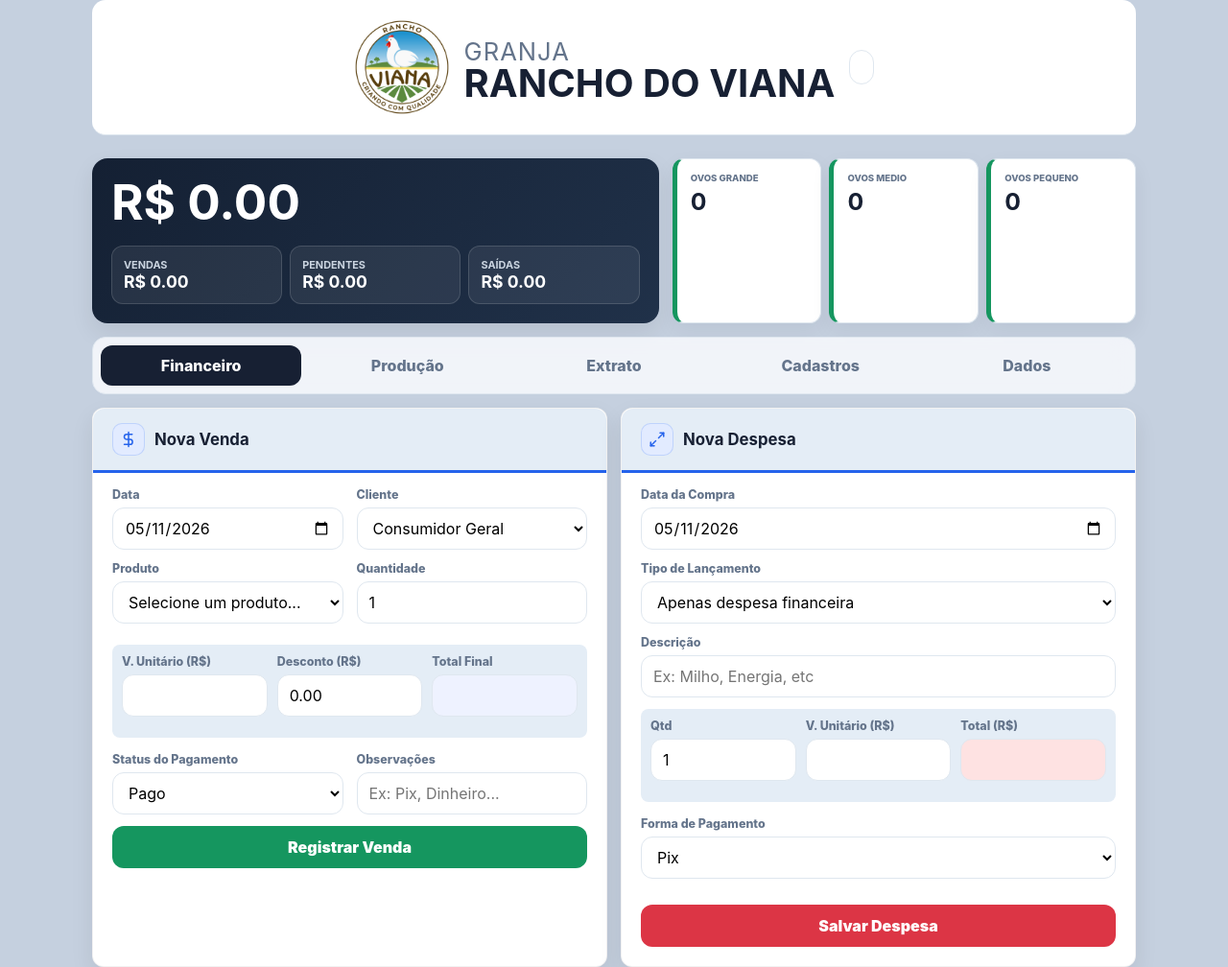
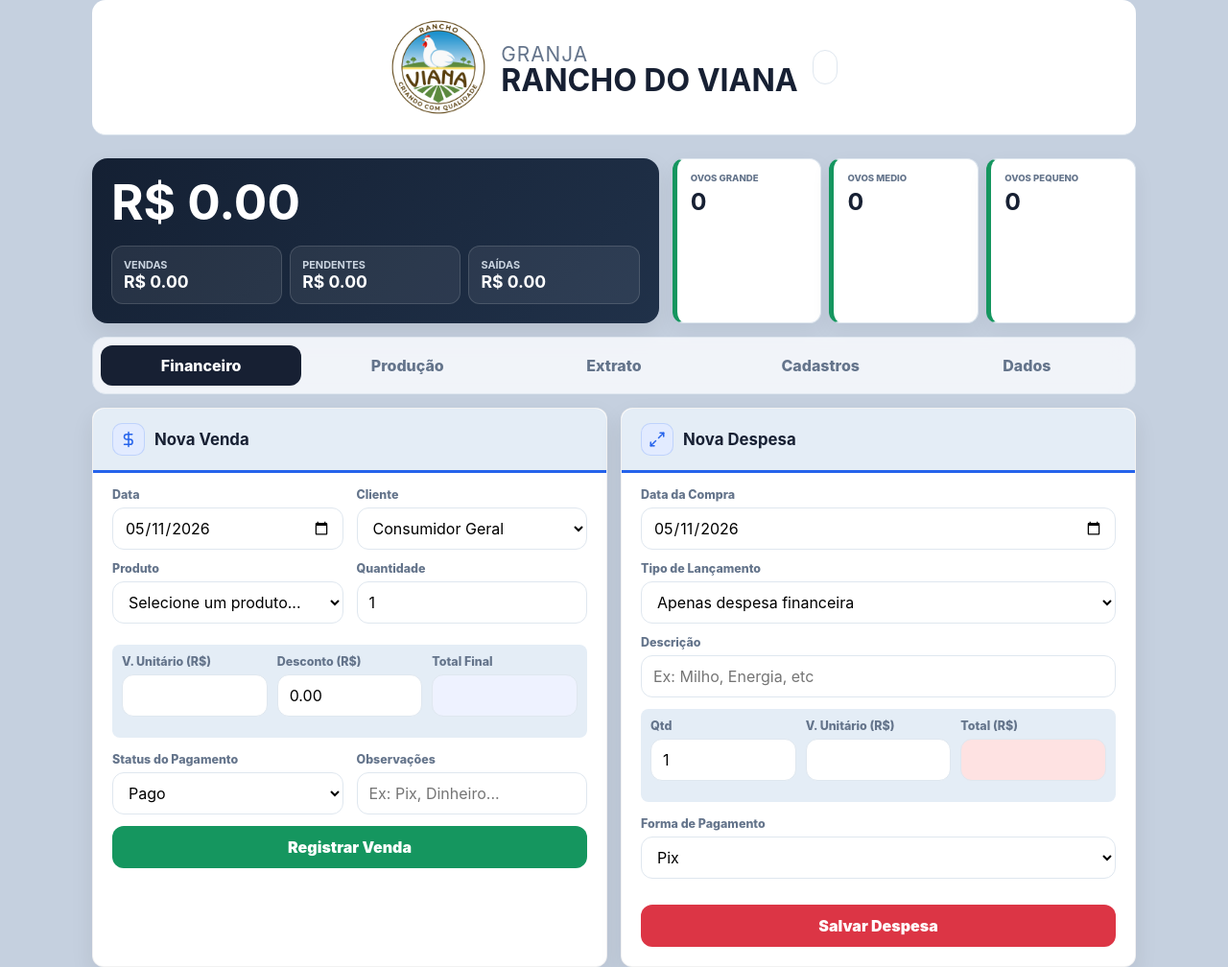
Before and after one commit to jadsonviana7-eng/Granja-, a plain HTML site: page index.html in a window 1280 px wide. Shown: the top 1008 px of the page at 96% size. Drawn offline with Linux system fonts and the light colour scheme.

Commit message:
Update style.css

```diff
--- a/style.css
+++ b/style.css
@@ -55,12 +55,12 @@
 
         .header-titles h1 {
             margin: 0;
-            font-size: 2.5rem;
+            font-size: 2rem;
             line-height: 0.8;
         }
 
         .sub-title {
-            font-size: 1.6rem;
+            font-size: 1.3rem;
             text-transform: uppercase;
             letter-spacing: 1px;
             color: var(--muted);
```
